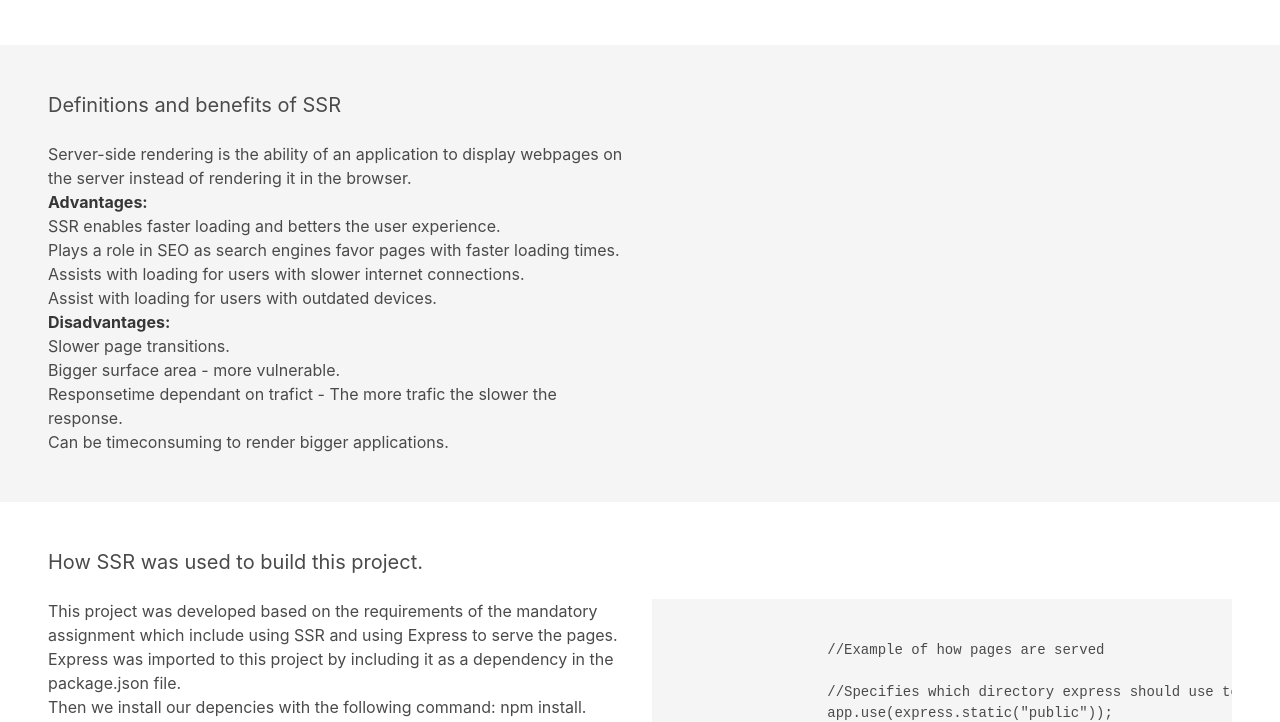
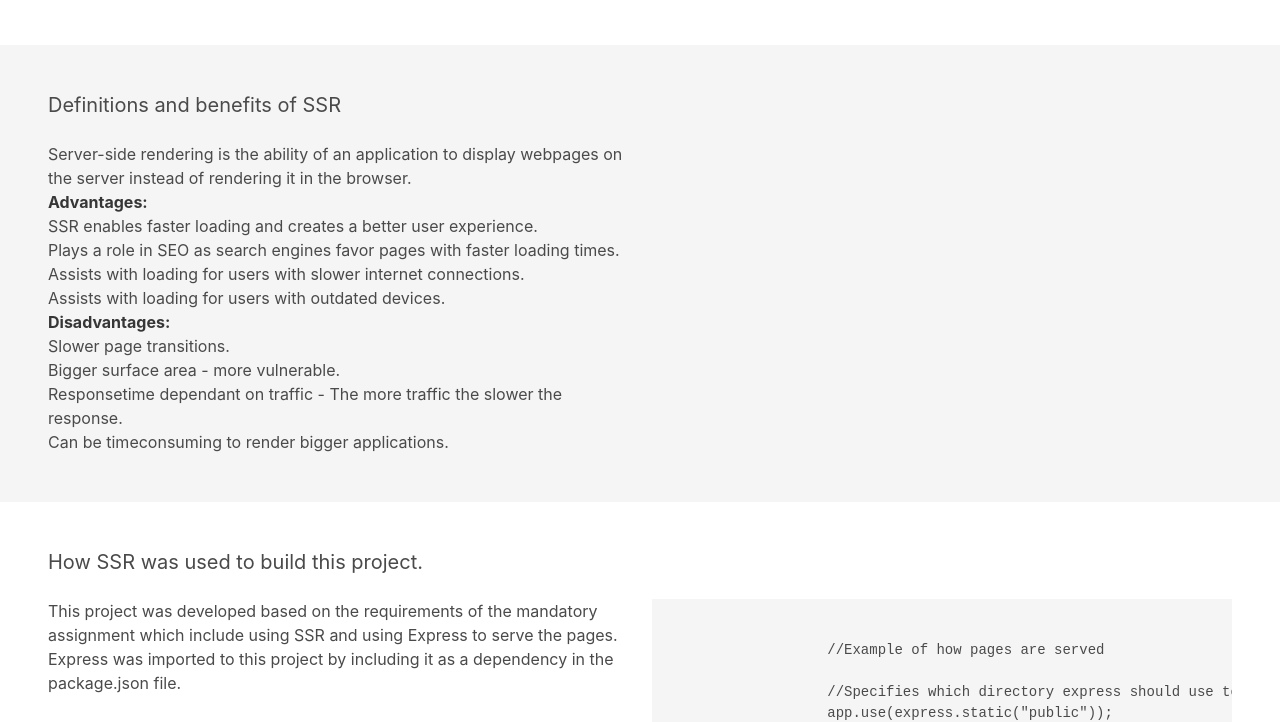
Before and after one commit to AlexFriis/Kea_Node, a website: page Code/ex.mandatory/public/pages/ssr.html in a window 1280 px wide. Shown: the part 87-809 px from the top of the page. Drawn offline with nearby package versions, Linux system fonts and the light colour scheme.

Commit message:
almost done i think

```diff
--- a/Code/ex.mandatory/public/pages/ssr.html
+++ b/Code/ex.mandatory/public/pages/ssr.html
@@ -25,13 +25,13 @@
                     <br>
                     <strong>Advantages:</strong>
                     <br>
-                    SSR enables faster loading and betters the user experience.
+                    SSR enables faster loading and creates a better user experience.
                     <br>
                     Plays a role in SEO as search engines favor pages with faster loading times.
                     <br>
                     Assists with loading for users with slower internet connections.
                     <br>
-                    Assist with loading for users with outdated devices.
+                    Assists with loading for users with outdated devices.
                     <br>
                     <strong>Disadvantages:</strong>
                     <br>
@@ -39,7 +39,7 @@
                     <br>
                     Bigger surface area - more vulnerable.
                     <br>
-                    Responsetime dependant on trafict - The more trafic the slower the response.
+                    Responsetime dependant on traffic - The more traffic the slower the response.
                     <br>
                     Can be timeconsuming to render bigger applications.
                 </p>
@@ -60,8 +60,6 @@
                    This project was developed based on the requirements of the mandatory assignment which include using SSR and using Express to serve the pages.
                    <br>
                    Express was imported to this project by including it as a dependency in the package.json file.
-                   <br>
-                   Then we install our depencies with the following command: npm install.
                 </p>
 
             </div>
```
Also changed, not shown: Code/ex.mandatory/public/pages/codeconv.html (+8 -0 lines).
